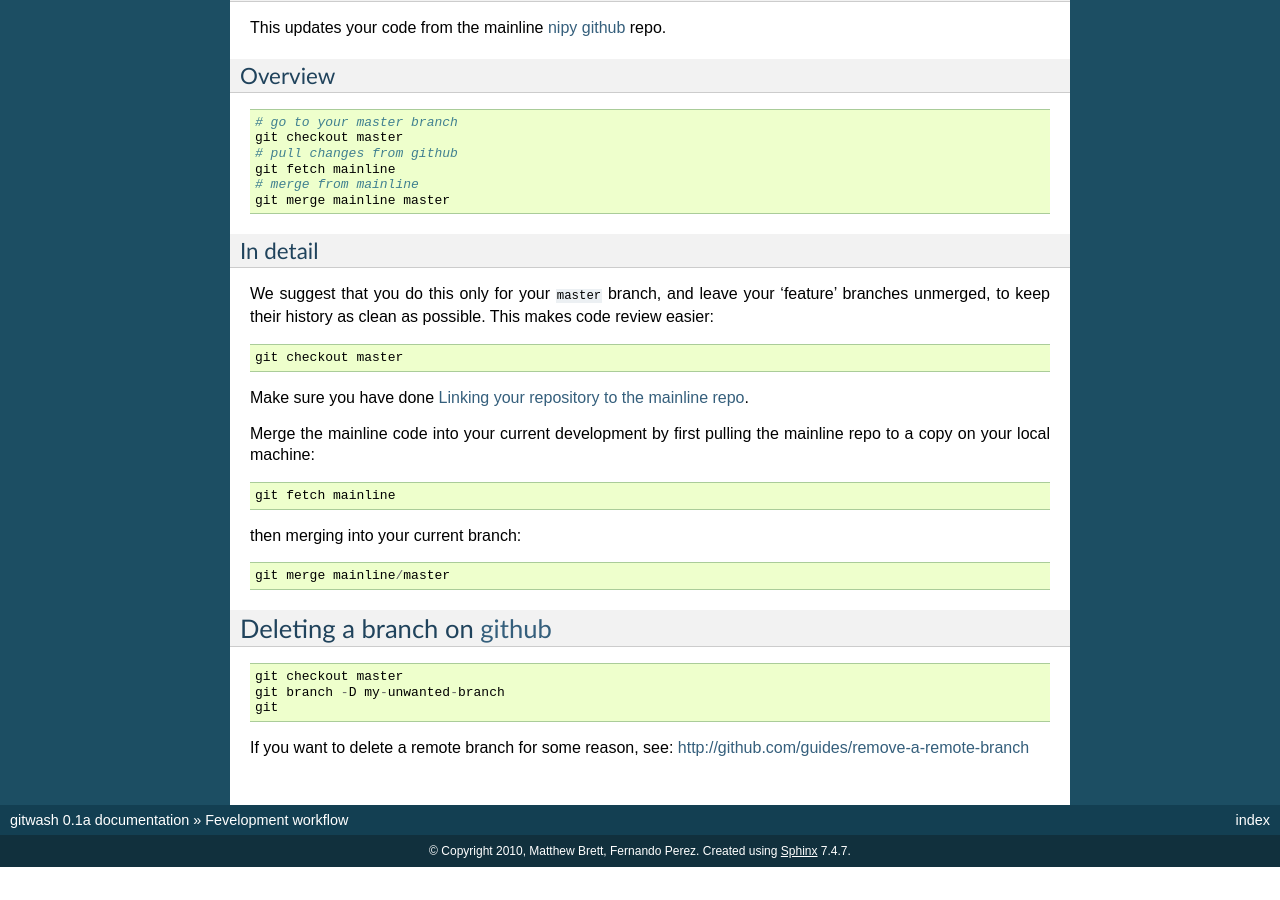
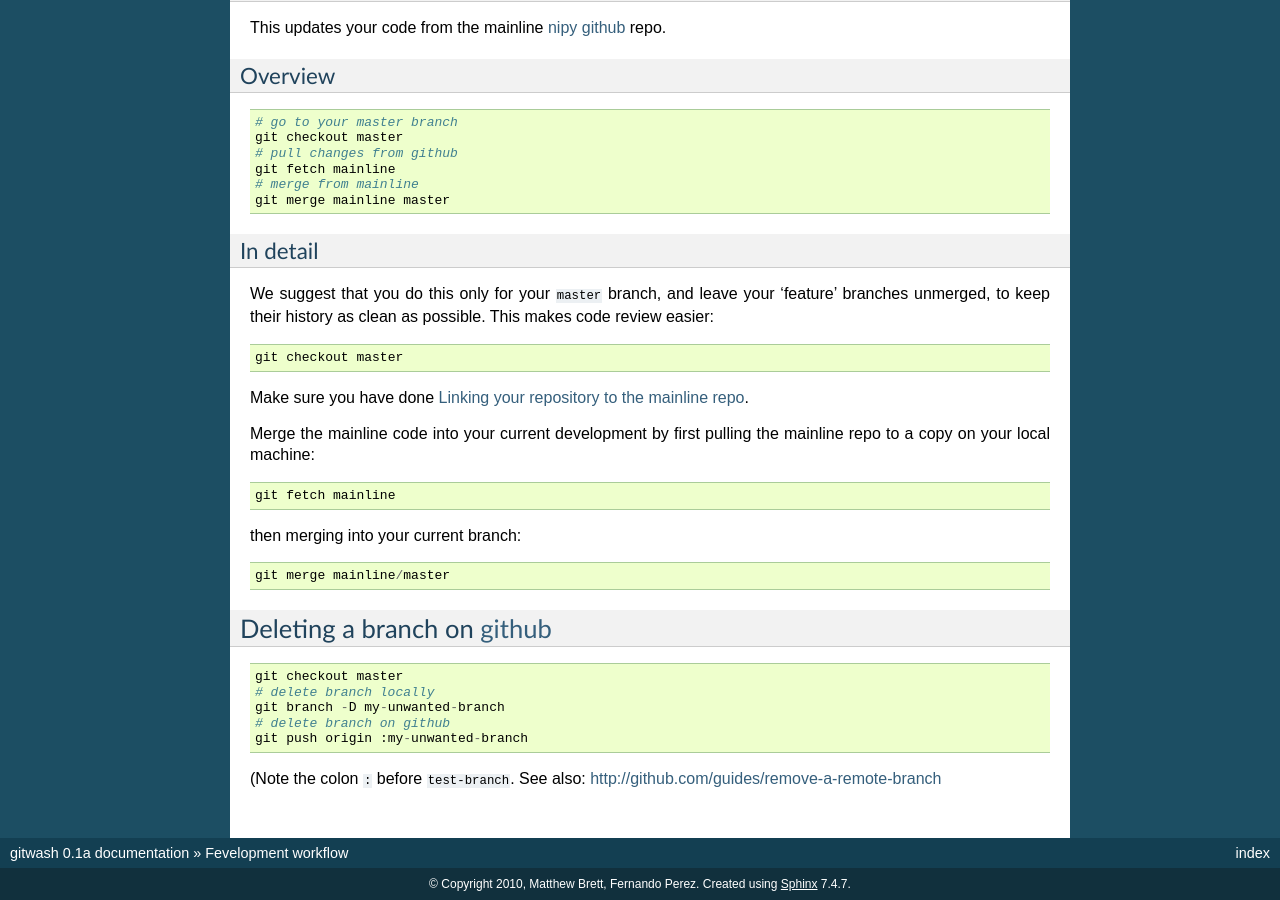
Before and after one commit to matthew-brett/gitwash, a Sphinx documentation site: the page built from doc/development_workflow.rst, in a window 1280 px wide and 900 px high, scrolled down 1592 px. Built offline with Sphinx 7.4.7, drawn with Linux system fonts in a browser that asks for light colours; pages that are not in the unit, such as notebooks, are missing from menus; before the commit the page ends 2459 px from its top, so only the background shows below that.

Commit message:
DOC - deleting branches

```diff
--- a/doc/development_workflow.rst
+++ b/doc/development_workflow.rst
@@ -127,10 +127,12 @@ Deleting a branch on github_
 ::
 
    git checkout master
+   # delete branch locally
    git branch -D my-unwanted-branch
-   git
+   # delete branch on github
+   git push origin :my-unwanted-branch
 
-If you want to delete a remote branch for some reason, see:
+(Note the colon ``:`` before ``test-branch``.  See also:
 http://github.com/guides/remove-a-remote-branch
 
 .. include:: links_names.txt
```
